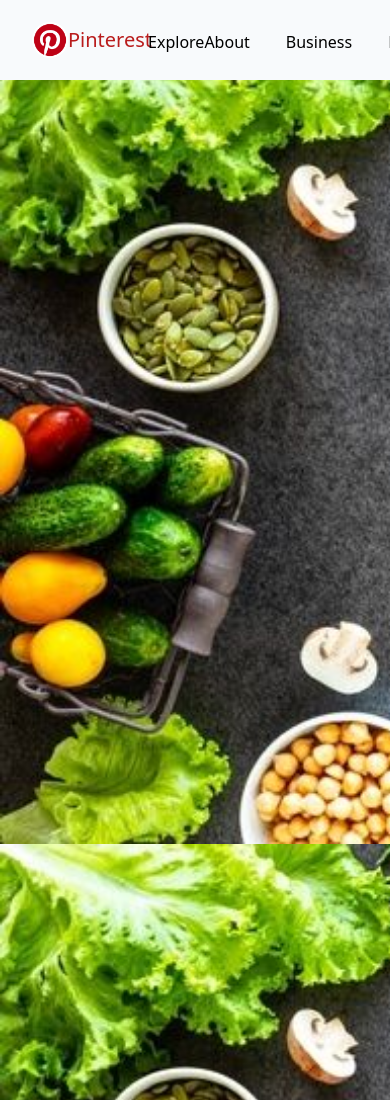
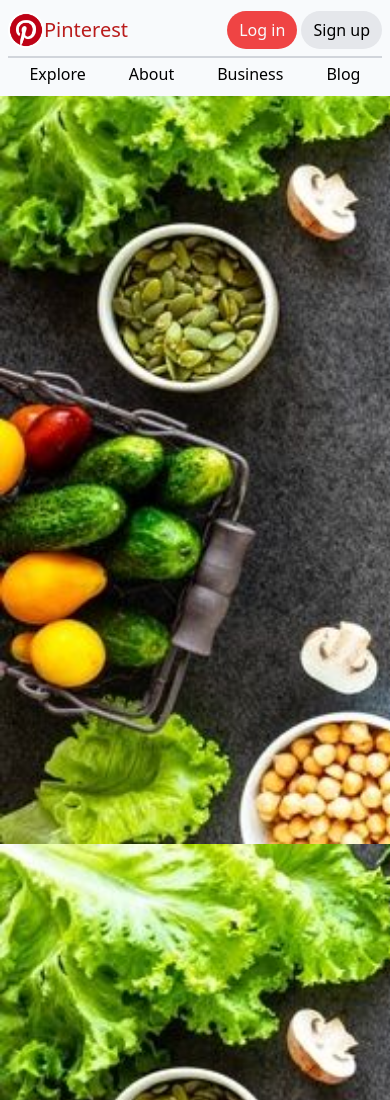
Before and after one commit to metehanthehub21/pinterest-clone, a plain HTML site: page index.html in a window 390 px wide. Shown: the top 1100 px of the page. Drawn offline with nearby package versions, Linux system fonts and the light colour scheme.

Commit message:
feat-add-nav-bar-responsive-design

```diff
--- a/index.html
+++ b/index.html
@@ -7,7 +7,8 @@
   <script src="https://cdn.tailwindcss.com"></script>
 </head>
 <body class="h-full w-full overflow-x-hidden">
-  <div class="bg-slate-50 h-20 w-full flex items-center pl-8 pr-5 justify-between fixed">
+  <!-- Menü Geniş Ekran-->
+  <div class="bg-slate-50 h-20 w-full flex items-center pl-8 pr-5 justify-between fixed max-md:hidden">
     <div class="flex items-center gap-8">
       <div class="flex items-center">
         <img src="assets/logo.png" class="h-9 w-9">
@@ -28,6 +29,42 @@
     </div>
   </div>
 
+  <!-- Menü Dar Ekran-->
+  <div class="bg-slate-50 h-24 w-full flex flex-col pl-2 pr-2 fixed md:hidden">
+    <div class="flex justify-between items-center mt-3">
+      <div class="flex items-center">
+        <img src="assets/logo.png" class="h-9 w-9">
+        <h1 class="font-medium text-xl text-red-700">Pinterest</h1>
+      </div>
+      <div class="felx gap-2 items-center">
+        <a href="" class="text-md font-medium mt-1 rounded-full bg-red-500 px-3 py-2 text-slate-50">Log in</a>
+        <a href="" class="text-md font-medium mt-1 rounded-full bg-gray-200 px-3 py-2">Sign up</a>
+      </div>
+    </div>
+
+    <div class="flex bg-gray-300 h-[2px] mt-2"></div>
+
+    <div class="flex justify-around">
+      <a href="" class="text-md font-medium mt-1">Explore</a>
+      <a href="" class="text-md font-medium mt-1 hover:underline">About</a>
+      <a href="" class="text-md font-medium mt-1 hover:underline">Business</a>
+      <a href="" class="text-md font-medium mt-1 hover:underline">Blog</a>
+    </div>
+  </div>
+
+  <div class="flex items-center">
+
+    <!-- <a href="" class="text-md font-medium mt-1">Explore</a> -->
+  </div>
+  <div class="flex gap-9 items-center">
+    <!-- <div class="flex gap-9 items-center">
+      <a href="" class="text-md font-medium mt-1 hover:underline">About</a>
+      <a href="" class="text-md font-medium mt-1 hover:underline">Business</a>
+      <a href="" class="text-md font-medium mt-1 hover:underline">Blog</a>
+    </div> -->
+
+  </div>
+
   <div class="bg-[url('assets/signup-bg.jpg')] bg-cover h-screen w-full">
 
   </div>
```
